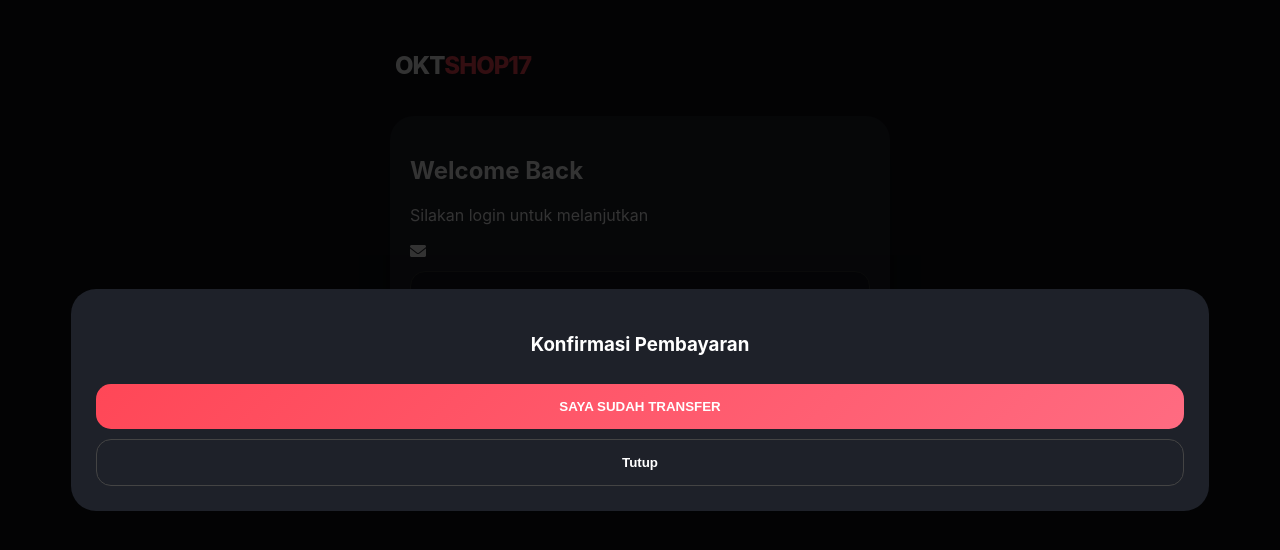
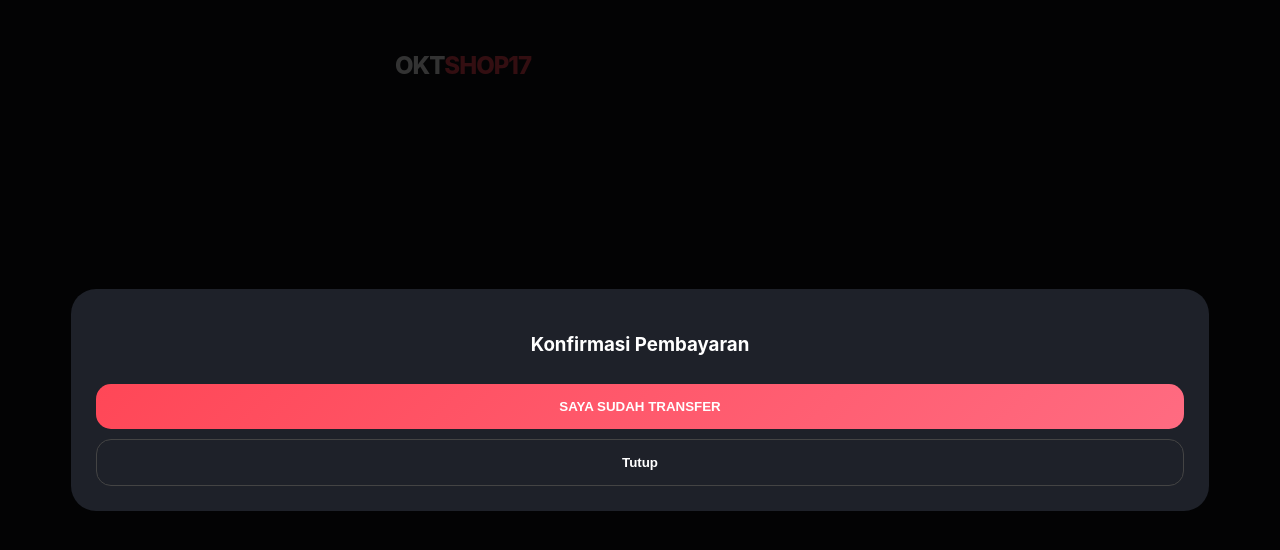
Before and after one commit to Sigituajaa/Reseller-oktshop17, a plain HTML site: page index.html in a window 1280 px wide. Drawn offline with Linux system fonts and the light colour scheme; no server answers.

Commit message:
Update index.html

```diff
--- a/index.html
+++ b/index.html
@@ -27,7 +27,8 @@
     </div>
 
     <!-- UI LOGIN -->
-    <div id="ui-login" class="card fade-in">
+    <div id="ui-login" class="card fade-in
+        hidden">
         <div class="card-header">
             <h2>Welcome Back</h2>
             <p>Silakan login untuk melanjutkan</p>
```
